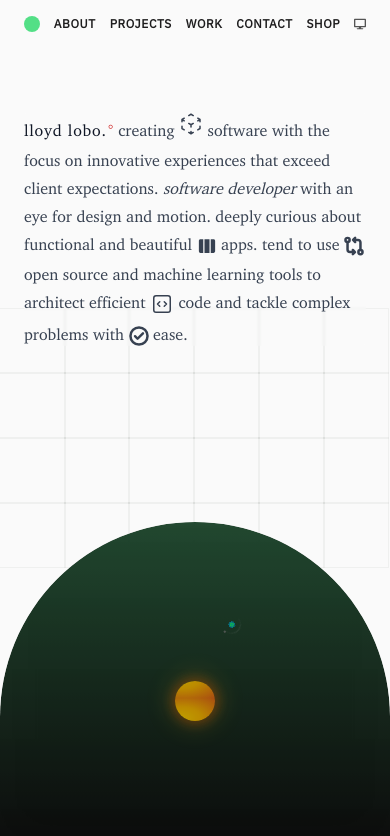
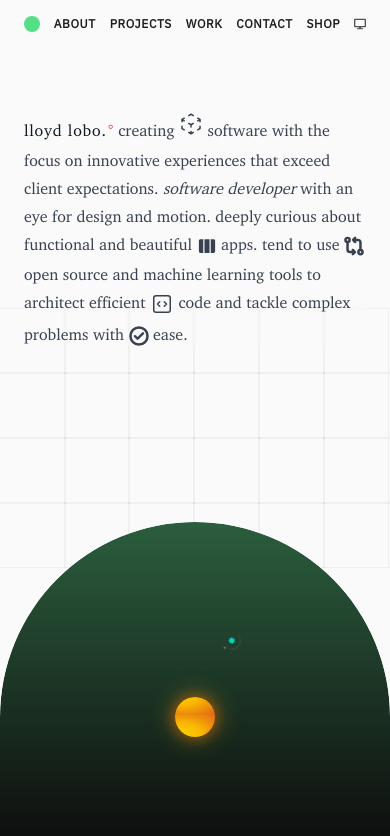
Before and after one commit to lloydlobo/lloydlobo.com, a Next.js app: page / in a window 390 px wide. Shown: the top 836 px of the page. Built offline with nearby package versions, Linux system fonts and the light colour scheme.

Commit message:
style: fix responsivenes off solar component h w

```diff
--- a/components/effects/SolarSystem.module.css
+++ b/components/effects/SolarSystem.module.css
@@ -19,7 +19,7 @@
 */
 
 .body {
-  height: 111%;
+  height: 100%;
   width: 100%;
   background-attachment: fixed;
   border-radius: 0 10px 0 10px;
--- a/components/effects/SolarSystem.tsx
+++ b/components/effects/SolarSystem.tsx
@@ -5,9 +5,7 @@ import styles from "@/components/effects/SolarSystem.module.css";
 export const SolarSystem = (props: {}) => {
 	return (
 		<div
-			// className={`${styles.body} disabled:top-16 h-full bg-gradient-to-t from-black to-green-300/80 dark:from-black/90 dark:to-green-400/40 `}
-			className={`${styles.body} disabled:top-16 h-full
-			bg-gradient-to-t backdrop-blur-xl  from-black/95 saturate-75 brightness-75 dark:brightness-100 to-green-400/90 dark:from-black/90 dark:to-green-400/40
+			className={`${styles.body} disabled:top-16 absolute top-0 bottom-0 left-0 right-0 bg-gradient-to-t backdrop-blur-sm from-black/95 saturate-100 brightness-100 dark:brightness-100 h-full to-green-400/90 dark:from-black/90 dark:to-green-400/40
 			`}
 		>
 			<div data-id="solar-system" className={`${styles.solar}`}>
--- a/pages/index.tsx
+++ b/pages/index.tsx
@@ -30,10 +30,10 @@ export function ClockNav() {
 export default function IndexPage() {
 	return (
 		<>
+			<div className="w-[100%]  fixed aspect-square  lg:w-[61.8vw] inset-0 rounded-t-[1000px] top-[61.8%] mx-auto  grid overflow-hidden  -z-10 bottom-0">
+				<SolarSystem />
+			</div>
 			<div className="relative">
-				<div className="absolute lg:w-[71.8vw] mx-auto rounded-t-[1000px] overflow-hidden -z-10 top-[61.80vh] lg:top-[50vh] inset-0">
-					<SolarSystem />
-				</div>
 
 				<Layout title="Home">
 					<main className="">
```
